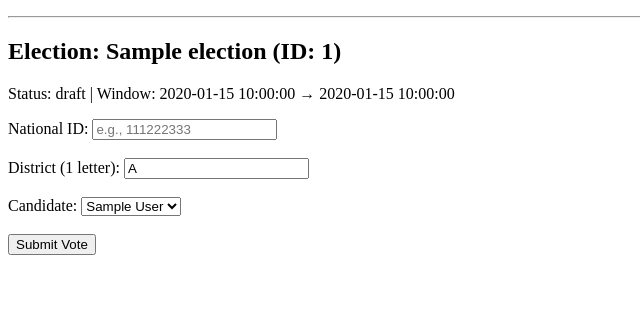
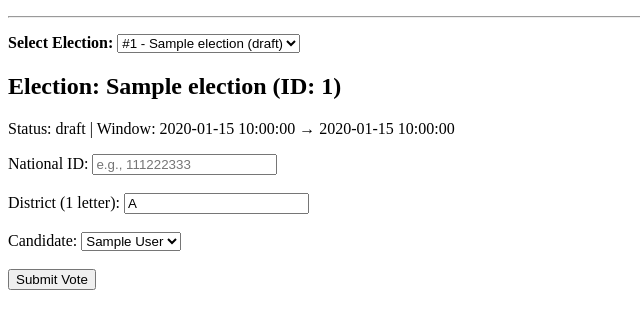
Before and after one commit to AlexanderMarsh11/Electronic-Voting, a Flask app: page /vote in a window 1280 px wide. Shown: the part 27-356 px from the top of the page, without its empty margins (0-640 px from the left). Run offline with Flask 3, Linux system fonts and the light colour scheme; tables that the repository leaves empty hold one stand-in row (values such as "Sample post").

Commit message:
Update app.py file and vote file

```diff
--- a/app.py
+++ b/app.py
@@ -133,26 +133,56 @@ def health():
 # -------------------------
 @app.get("/vote")
 def vote_page():
-    election_id = int(request.args.get("election_id", "1"))
-
     conn = db_conn()
     cur = conn.cursor(dictionary=True)
 
+    # Fetch all elections (newest first)
+    cur.execute(
+        "SELECT id, title, status, ballot_open, ballot_close FROM elections ORDER BY id DESC"
+    )
+    elections = cur.fetchall()
+
+    if not elections:
+        abort(404, "No elections found")
+
+    # If the user did not select an election_id,
+    # automatically choose the most recent OPEN election.
+    # If none are open, choose the most recent election.
+    election_id_arg = request.args.get("election_id")
+
+    if election_id_arg:
+        try:
+            election_id = int(election_id_arg)
+        except ValueError:
+            abort(400, "Invalid election_id")
+    else:
+        open_ids = [e["id"] for e in elections if e["status"] == "open"]
+        election_id = open_ids[0] if open_ids else elections[0]["id"]
+
+    # Load the selected election details
     cur.execute(
         "SELECT id, title, status, ballot_open, ballot_close FROM elections WHERE id=%s",
         (election_id,)
     )
     election = cur.fetchone()
+
     if not election:
         abort(404, "Election not found")
 
+    # Fetch candidates for the selected election
     cur.execute(
         "SELECT display_name FROM candidates WHERE election_id=%s ORDER BY id",
         (election_id,)
     )
     candidates = [r["display_name"] for r in cur.fetchall()]
 
-    return render_template("vote.html", election=election, election_id=election_id, candidates=candidates)
+    return render_template(
+        "vote.html",
+        election=election,
+        election_id=election_id,
+        elections=elections,   # Used for the election dropdown menu
+        candidates=candidates
+    )
 
 @app.post("/vote")
 def vote_submit():
--- a/templates/vote.html
+++ b/templates/vote.html
@@ -5,19 +5,42 @@
   <title>Vote</title>
 </head>
 <body>
+
+  <!-- Public Navigation -->
   <nav style="margin-bottom: 16px;">
-  <a href="/vote">🗳️ Vote</a>
-  &nbsp;|&nbsp;
-  <a href="/results/{{ election_id }}">📊 Results</a>
-</nav>
-<hr style="margin-bottom:16px;">
-  <h2>Election: {{ election.title }} (ID: {{ election_id }})</h2>
-  <p>Status: {{ election.status }} | Window: {{ election.ballot_open }} → {{ election.ballot_close }}</p>
+    <a href="/vote">🗳️ Vote</a>
+    &nbsp;|&nbsp;
+    <a href="/results/{{ election_id }}">📊 Results</a>
+  </nav>
+  <hr style="margin-bottom:16px;">
+
+  <!-- Election Selector -->
+  <form method="GET" action="/vote" style="margin-bottom:12px;">
+    <label><b>Select Election:</b></label>
+    <select name="election_id" onchange="this.form.submit()">
+      {% for e in elections %}
+        <option value="{{ e.id }}" {% if e.id == election_id %}selected{% endif %}>
+          #{{ e.id }} - {{ e.title }} ({{ e.status }})
+        </option>
+      {% endfor %}
+    </select>
+    <noscript><button type="submit">Go</button></noscript>
+  </form>
+
+  <h2>
+    Election: {{ election.title }} (ID: {{ election_id }})
+  </h2>
+
+  <p>
+    Status: {{ election.status }} |
+    Window: {{ election.ballot_open }} → {{ election.ballot_close }}
+  </p>
 
   {% if candidates|length == 0 %}
     <p><b>No candidates yet.</b> Ask admin to add candidates.</p>
   {% else %}
     <form method="POST" action="/vote">
+      <!-- Keep selected election when submitting vote -->
       <input type="hidden" name="election_id" value="{{ election_id }}" />
 
       <label>National ID:</label>
@@ -39,5 +62,6 @@
       <button type="submit">Submit Vote</button>
     </form>
   {% endif %}
+
 </body>
 </html>
```
